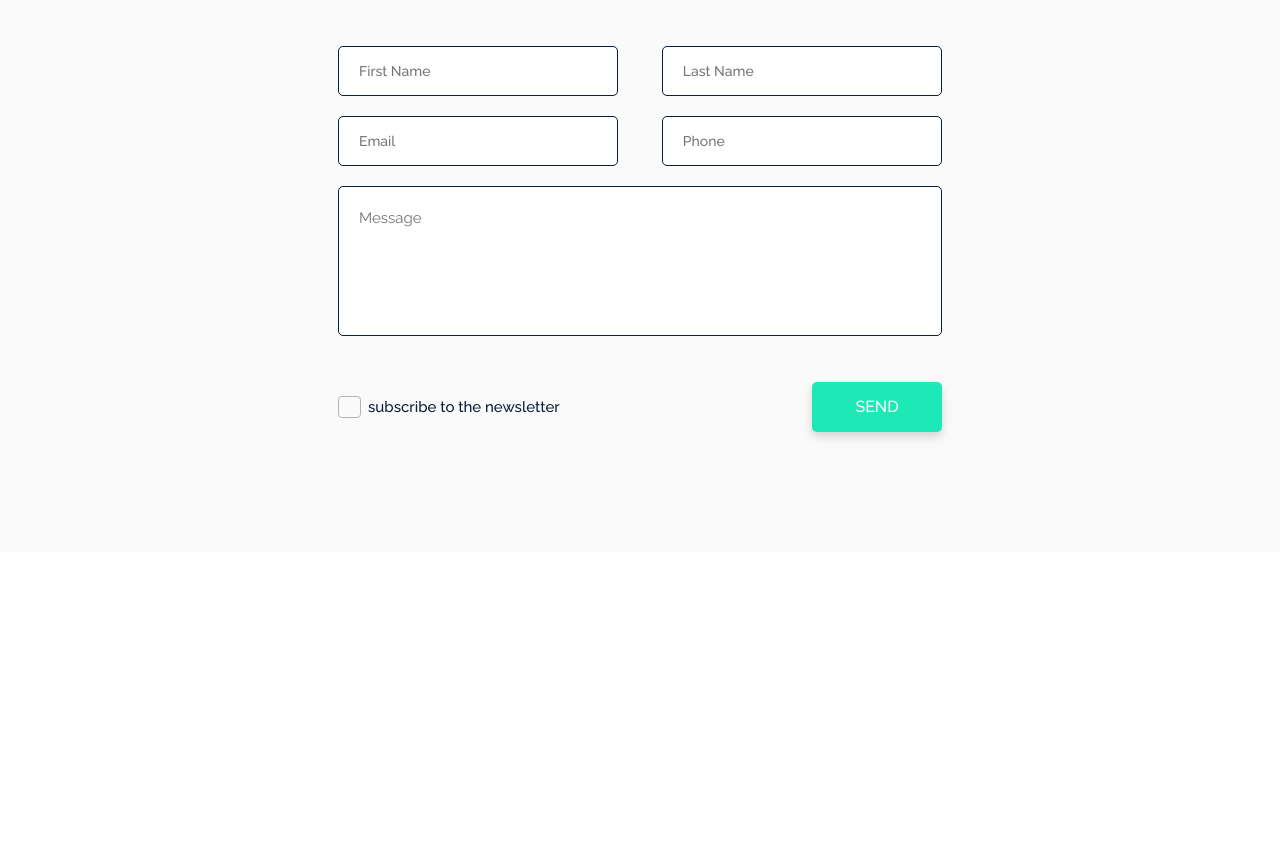
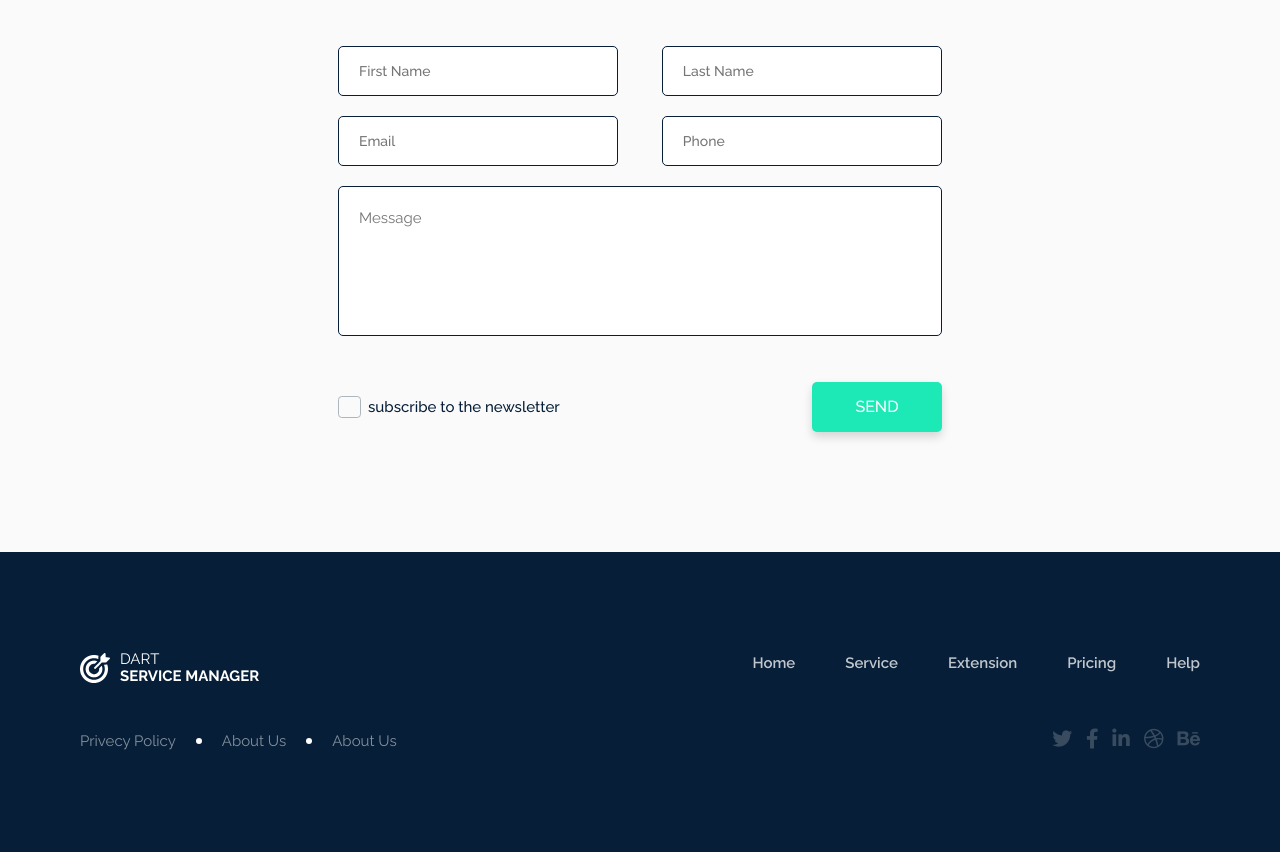
Before and after one commit to Hazzari/front-landing_page, a website built with webpack: page src/index.html in a window 1280 px wide. Shown: the part 4252-5104 px from the top of the page. Before the commit the page ends 4804 px from the top, so only its background shows below. Built offline with nearby package versions, Linux system fonts and the light colour scheme.

Commit message:
feat: add footer

```diff
--- a/src/css/style.css
+++ b/src/css/style.css
@@ -46,6 +46,44 @@ button:focus, div:focus, input:focus, textarea:focus {
     color: #061e37;
 }
 
+
+.nav {
+    display: flex;
+    align-items: center;
+}
+
+
+.nav__list {
+    display: flex;
+    list-style: none;
+    margin: 0;
+    padding: 0;
+}
+
+.nav__item {
+    margin: 0 25px;
+    opacity: 0.75;
+    transition: opacity 0.3s ease;
+}
+
+.nav__item:hover {
+    opacity: 1;
+}
+
+.nav__item > a {
+    color: #ffffff;
+    font-weight: 600;
+}
+
+.nav__item-active > a {
+    /* Style for "Service" */
+    color: #061e37;
+}
+
+.nav__item_margin-none {
+    margin-right: 0;
+}
+
 /*PROMO SECTION*/
 .promo {
     min-height: 750px;
@@ -82,38 +120,6 @@ button:focus, div:focus, input:focus, textarea:focus {
     font-style: normal;
     letter-spacing: normal;
     line-height: normal;
-}
-
-.nav {
-    display: flex;
-    align-items: center;
-}
-
-.nav__list {
-    display: flex;
-    list-style: none;
-    margin: 0;
-    padding: 0;
-}
-
-.nav__item {
-    margin: 0 25px;
-    opacity: 0.75;
-    transition: opacity 0.3s ease;
-}
-
-.nav__item:hover {
-    opacity: 1;
-}
-
-.nav__item > a {
-    color: #ffffff;
-    font-weight: 600;
-}
-
-.nav__item-active > a {
-    /* Style for "Service" */
-    color: #061e37;
 }
 
 .promo__sign button {
@@ -808,3 +814,62 @@ h1.promo__title {
     background-color: #339a83;
     outline: none;
 }
+
+/* footer section */
+
+.footer {
+    padding: 100px 0;
+    background-color: #061e37;
+
+}
+
+.footer__submenu {
+    display: flex;
+    align-items: center;
+}
+
+.footer__submenu a {
+    opacity: 0.5;
+    color: #ffffff;
+}
+
+.footer__submenu div {
+    width: 6px;
+    height: 6px;
+    background-color: #ffffff;
+    border-radius: 100%;
+    margin: 0 20px;
+}
+
+
+.footer__wrapper {
+    display: flex;
+    justify-content: space-between;
+    min-height: 100px;
+}
+
+.footer__first {
+    display: flex;
+    flex-direction: column;
+    justify-content: space-between;
+}
+
+.footer__primary {
+    display: flex;
+    flex-direction: column;
+    justify-content: space-between;
+    align-items: flex-end;
+}
+
+.footer__links i {
+    /* Style for "" */
+    opacity: 0.2;
+    color: #ffffff;
+    font-size: 20px;
+    line-height: 25px;
+}
+
+.footer__links a {
+    margin-left: 10px;
+
+}
--- a/src/index.html
+++ b/src/index.html
@@ -533,14 +533,19 @@
     <div class="contact__content">
         <form action="#">
             <div class="form__wrap">
-                <input type="text" name="firstName" class="form__inp" placeholder="First Name" autocomplete="off" required>
-                <input type="text" name="lastName" class="form__inp" placeholder="Last Name" autocomplete="off" required>
+                <input type="text" name="firstName" class="form__inp"
+                       placeholder="First Name" autocomplete="off" required>
+                <input type="text" name="lastName" class="form__inp"
+                       placeholder="Last Name" autocomplete="off" required>
             </div>
             <div class="form__wrap">
-                <input type="email" name="email" class="form__inp" placeholder="Email" autocomplete="off" required>
-                <input type="tel" name="phone" class="form__inp" placeholder="Phone" autocomplete="off">
+                <input type="email" name="email" class="form__inp"
+                       placeholder="Email" autocomplete="off" required>
+                <input type="tel" name="phone" class="form__inp"
+                       placeholder="Phone" autocomplete="off">
             </div>
-            <label><textarea name="message" class="form__message" placeholder="Message" required></textarea></label>
+            <label><textarea name="message" class="form__message"
+                             placeholder="Message" required></textarea></label>
             <div class="form__send">
                 <input type="checkbox" name="subs" id="subs" class="form__subs">
                 <label for="subs"> subscribe to the newsletter</label>
@@ -549,6 +554,53 @@
         </form>
     </div>
 </section>
+<footer class="footer">
+    <div class="container">
+        <div class="footer__wrapper">
+            <div class="footer__first">
+                <a href="#" class="logo">
+                    <div class="logo__wrap">
+                        <img src="images/icons/logo/Shape_1.svg"
+                             alt="logo"
+                             class="logo__img">
+                        <div class="logo__text">
+                            Dart<br>
+                            <span>service manager</span>
+                        </div>
+                    </div>
+                </a>
+                <div class="footer__submenu">
+                    <a href="">Privecy Policy</a>
+                    <div></div>
+                    <a href="">About Us</a>
+                    <div></div>
+                    <a href="">About Us</a>
+                </div>
 
+            </div>
+
+            <div class="footer__primary">
+                <div class="nav nav_footer">
+                    <ul class="nav__list">
+                        <li class="nav__item "><a href="#">Home</a>
+                        </li>
+                        <li class="nav__item"><a href="#">Service</a></li>
+                        <li class="nav__item"><a href="#">Extension</a></li>
+                        <li class="nav__item"><a href="#">Pricing</a></li>
+                        <li class="nav__item nav__item_margin-none"><a href="#">Help</a>
+                        </li>
+                    </ul>
+                </div>
+                <div class="footer__links">
+                    <a href="#"><i class="fab fa-twitter"></i></a>
+                    <a href="#"><i class="fab fa-facebook-f"></i></a>
+                    <a href="#"><i class="fab fa-linkedin-in"></i></a>
+                    <a href="#"><i class="fab fa-dribbble"></i></a>
+                    <a href="#"><i class="fab fa-behance"></i></a>
+                </div>
+            </div>
+        </div>
+    </div>
+</footer>
 </body>
 </html>
```
